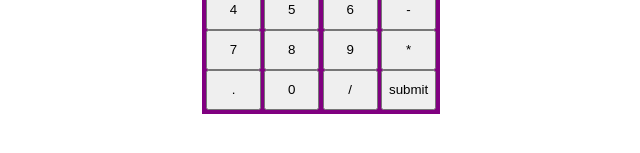
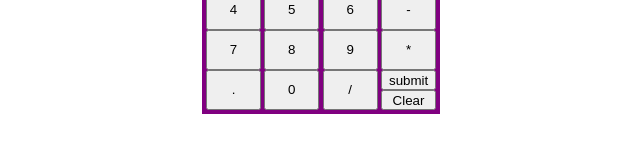
Before and after one commit to Alphastranger/Calculator, a plain HTML site: page index.html in a window 1280 px wide. Shown: the part 163-316 px from the top of the page, 319-959 px from the left. Drawn offline with Linux system fonts and the light colour scheme.

Commit message:
Added new button and used CSS to reorganize the buttons

```diff
--- a/index.html
+++ b/index.html
@@ -30,7 +30,10 @@
                     <button id="buttDot">.</button>
                     <button id="buttZero">0</button>
                     <button id="buttSlash">/</button>
+                    <div class="bottomButtons">
                     <button id="buttSub">submit</button>
+                    <button id="buttClear">Clear</button>
+                </div>
                 </div>
             </div>
         </div>
--- a/style.css
+++ b/style.css
@@ -29,3 +29,15 @@ button {
     height:40px;
     width:55px;
 }
+.bottomButtons {
+    display:flex;
+    flex-direction: column;
+}
+#buttSub{
+    height:20px;
+    margin-bottom: 0px;
+}
+#buttClear{
+    height:20px;
+    margin-top:0px;
+}
```
